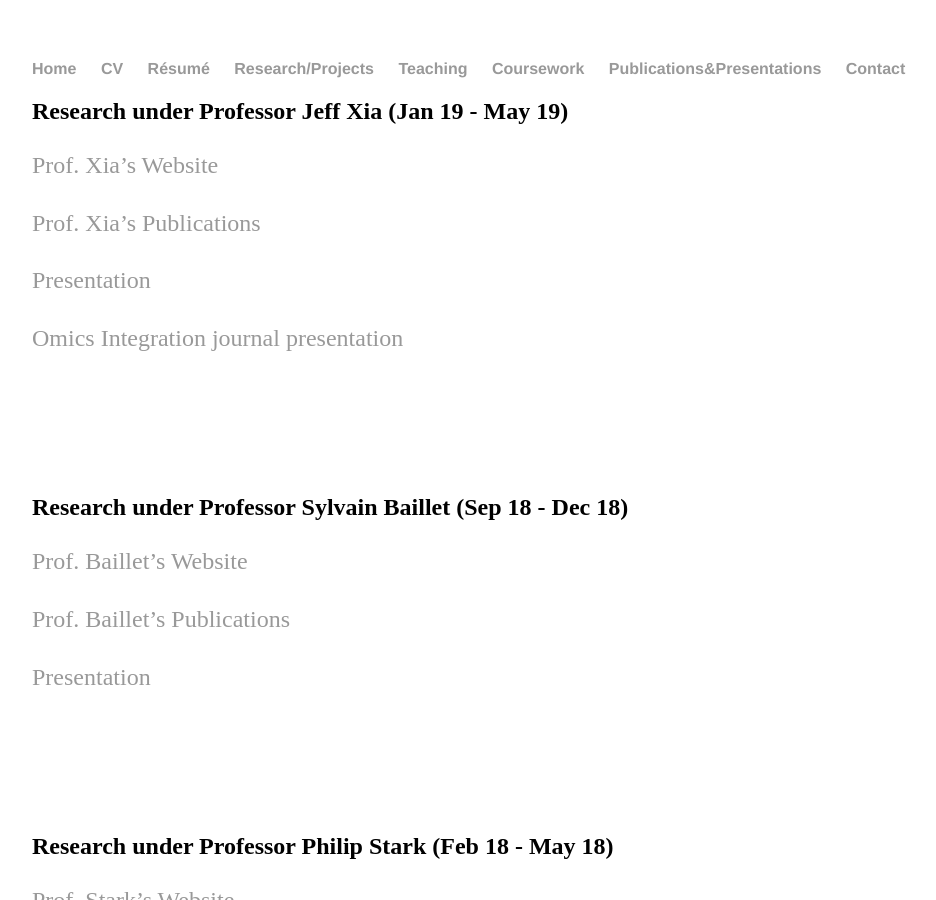
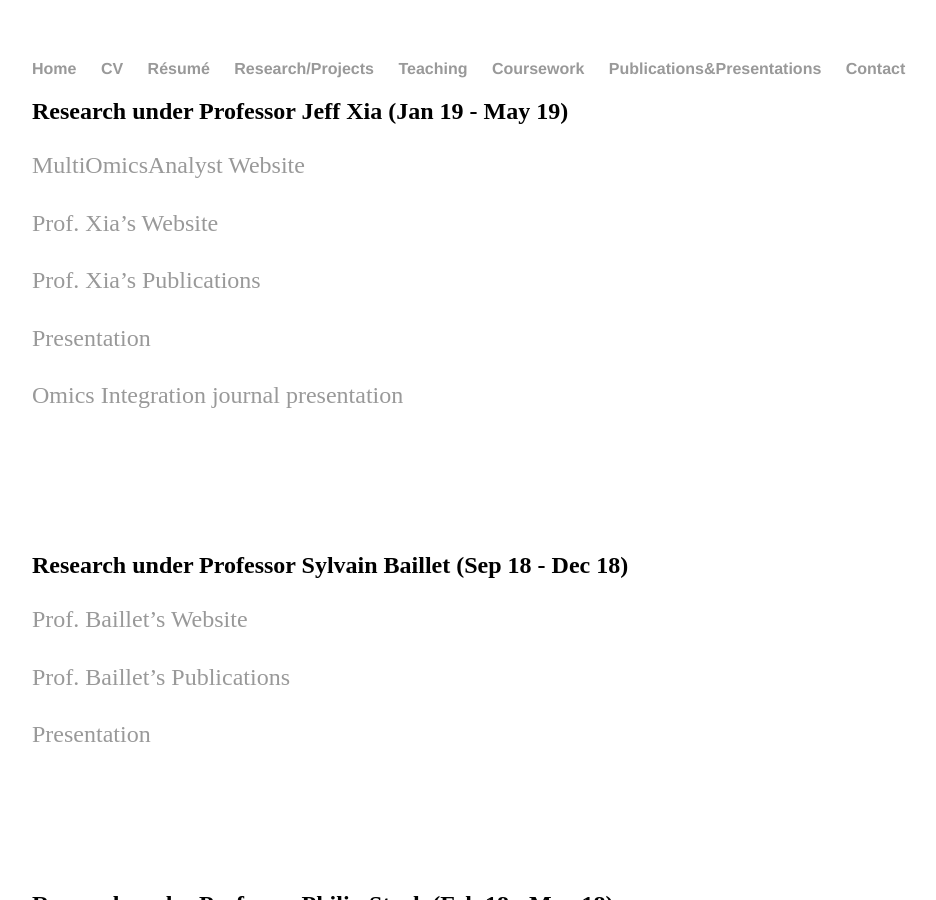
Before and after one commit to yjkweon24/yjkweon24.github.io, a Jekyll site: the page built from researchprojects/researchprojects.md, in a window 1280 px wide and 900 px high. Shown: the whole window, without its empty margins (160-1096 px from the left). Built offline with Jekyll 4.4.1, drawn with Linux system fonts in a browser that asks for light colours.

Commit message:
Update researchprojects.md

```diff
--- a/researchprojects/researchprojects.md
+++ b/researchprojects/researchprojects.md
@@ -4,6 +4,8 @@ title: Research/Projects
 ---
 
 ## Research under Professor Jeff Xia (Jan 19 - May 19)
+
+[MultiOmicsAnalyst Website](https://www.multiomics.ca/)
 
 [Prof. Xia's Website](http://xialab.ca/)
 
```
